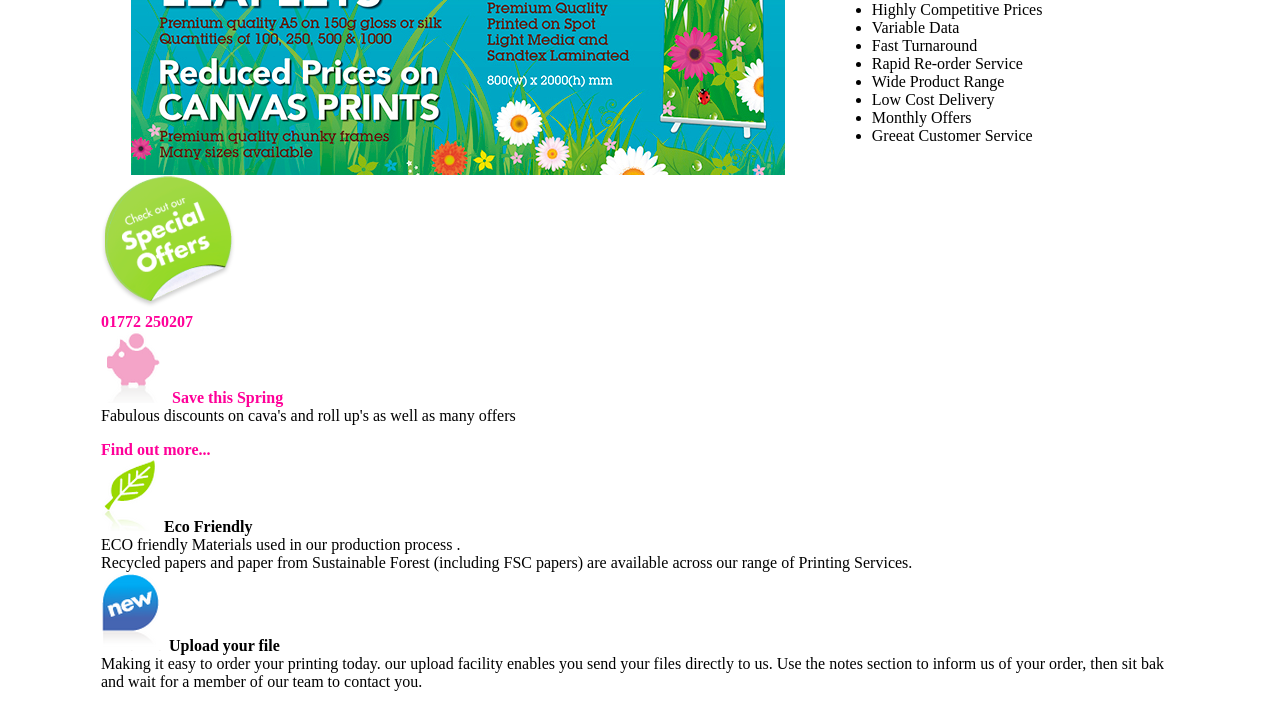
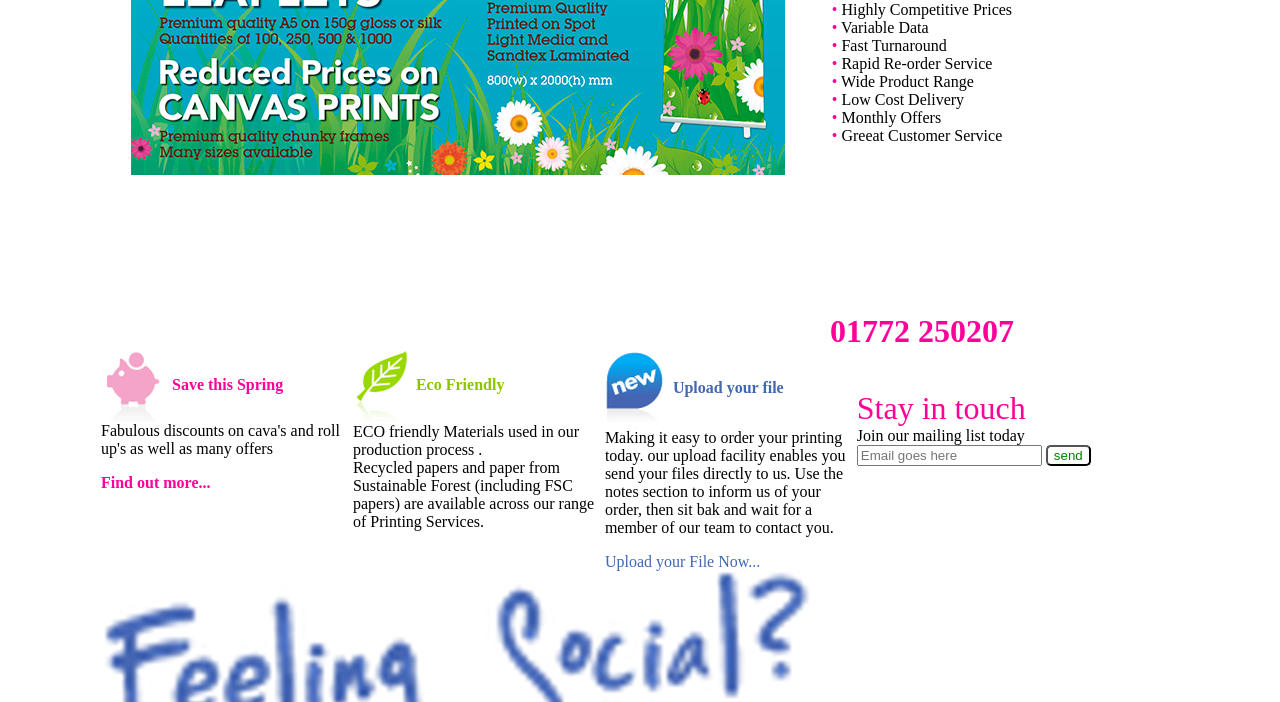
Before and after one commit to TheRammlied/pw15162022, a plain HTML site: page PracticaCSS02/index.html in a window 1280 px wide. Shown: the part 394-1096 px from the top of the page. Drawn offline with Linux system fonts and the light colour scheme.

Commit message:
Practica 02 terminada

```diff
--- a/PracticaCSS02/css/estilos.css
+++ b/PracticaCSS02/css/estilos.css
@@ -21,6 +21,11 @@ header nav ul li{
     border-bottom: 1px solid lightgray;
     padding-bottom: 4px;
     /* text-decoration: underline; */
+}
+#bgoffer{
+    position: relative;
+    left: -35px;
+    top: -406px;
 }
 #gramthams{
     margin-left: 25px;
@@ -46,12 +51,50 @@ header nav ul li{
     margin-left: 50px;
     width: 30%;
 }
+#secc01art02 ul{
+    list-style: none;
+    margin-left: -40px;
+}
+#secc01art02 ul li::before{
+    color: #FF0099;
+    content: "• ";
+}
+#secc03art04{
+    /* border: 1px solid red; */
+    margin-top: 40px;
+}
+#secc03art04 input[type=button] {
+    background: white;
+    border-radius: 5px;
+    color: green;
+}
+#segundaSeccion article{
+    text-align: right;
+    margin-right: 165px;
+}
+#terceraSeccion article{
+    display: inline-block;
+    vertical-align: top;
+    width: 23%;
+}
+#terceraSeccion article img{
+    vertical-align: middle;
+}
+.colorazul{
+    color: #4267B3;
+}
 .colorrosa{
     color: #FF0099;
+}
+.colorverde{
+    color: #8BC500;
 }
 .letragrande{
     font-size: 3.5em;
 }
+.letramediana{
+    font-size: 2em;
+}
 .nito{
     font-weight: bold;
 }
--- a/PracticaCSS02/index.html
+++ b/PracticaCSS02/index.html
@@ -94,7 +94,7 @@
                     Upload your File Now...
                 </span>
             </article>
-            <article>
+            <article id ="secc03art04">
                 <span class="colorrosa letramediana">
                 Stay in touch
                 </span>
```
